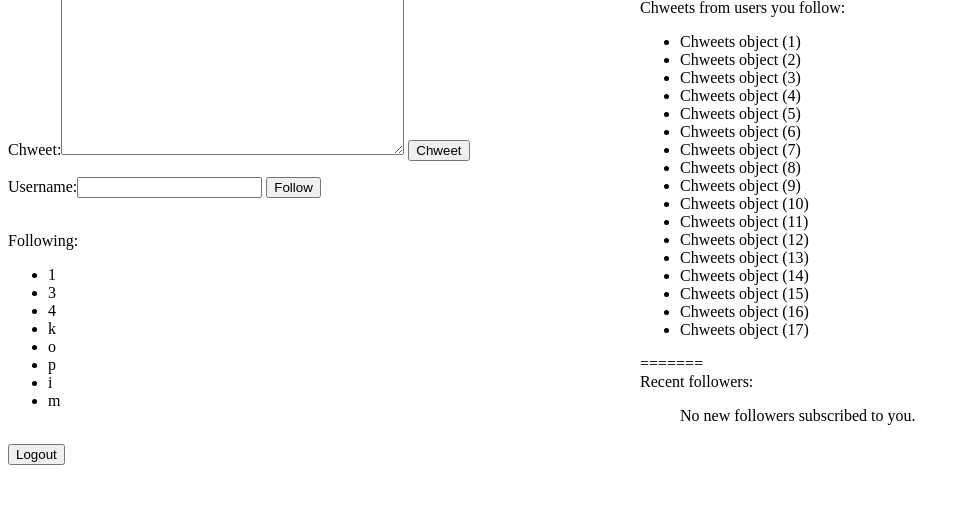
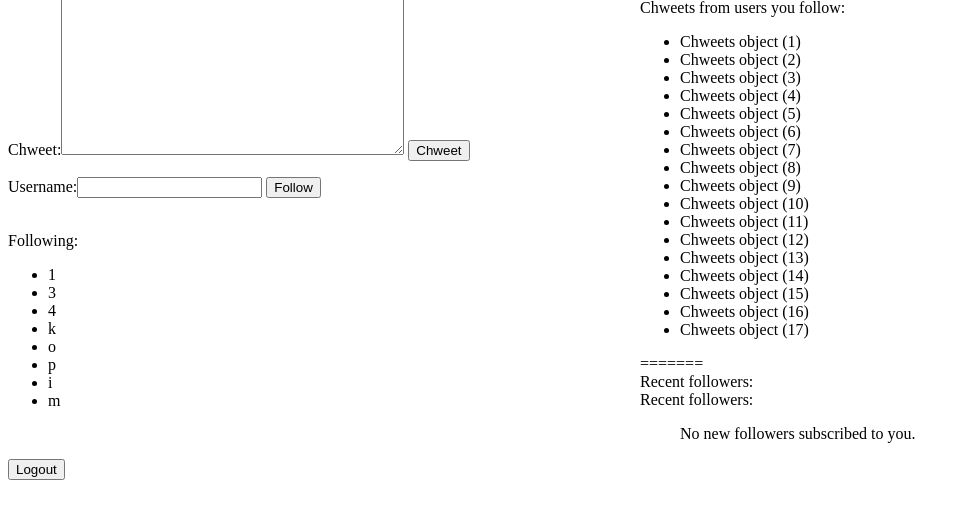
Before and after one commit to ritratt/chwitter, a Django app: template chwitter/templates/userpage.htm in a window 1280 px wide. Shown: the part 67-586 px from the top of the page, without its empty margins (0-970 px from the left). Run offline with Django 3.2, Linux system fonts and the light colour scheme; the template is opened without the code that fills it: values that come from a table or form of the project are taken from there, others are empty; data comes from the database, SQL or seed files in the repository; parts of the project's set-up code (start-up, migrations or seed data) failed here and were passed over.

Commit message:
changes to userpage template.

```diff
--- a/chwitter/templates/userpage.htm
+++ b/chwitter/templates/userpage.htm
@@ -41,6 +41,8 @@ Chweets from users you follow:
 <br>
 Recent followers:
 <br>
+Recent followers:
+<br>
 <ul>
 	{% for follower in recent_followers %}
 		<li> {{ follower }} </li>
```
